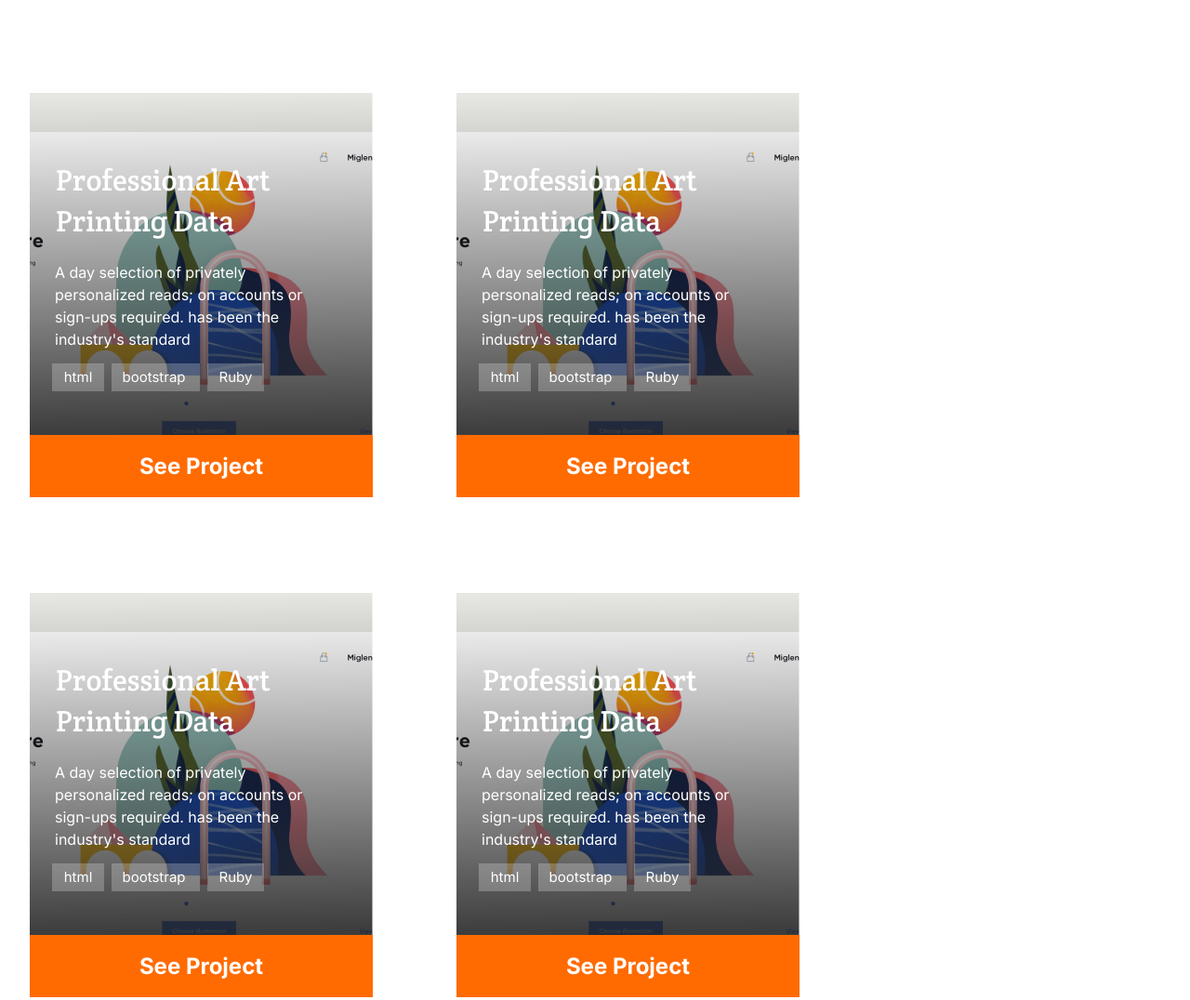
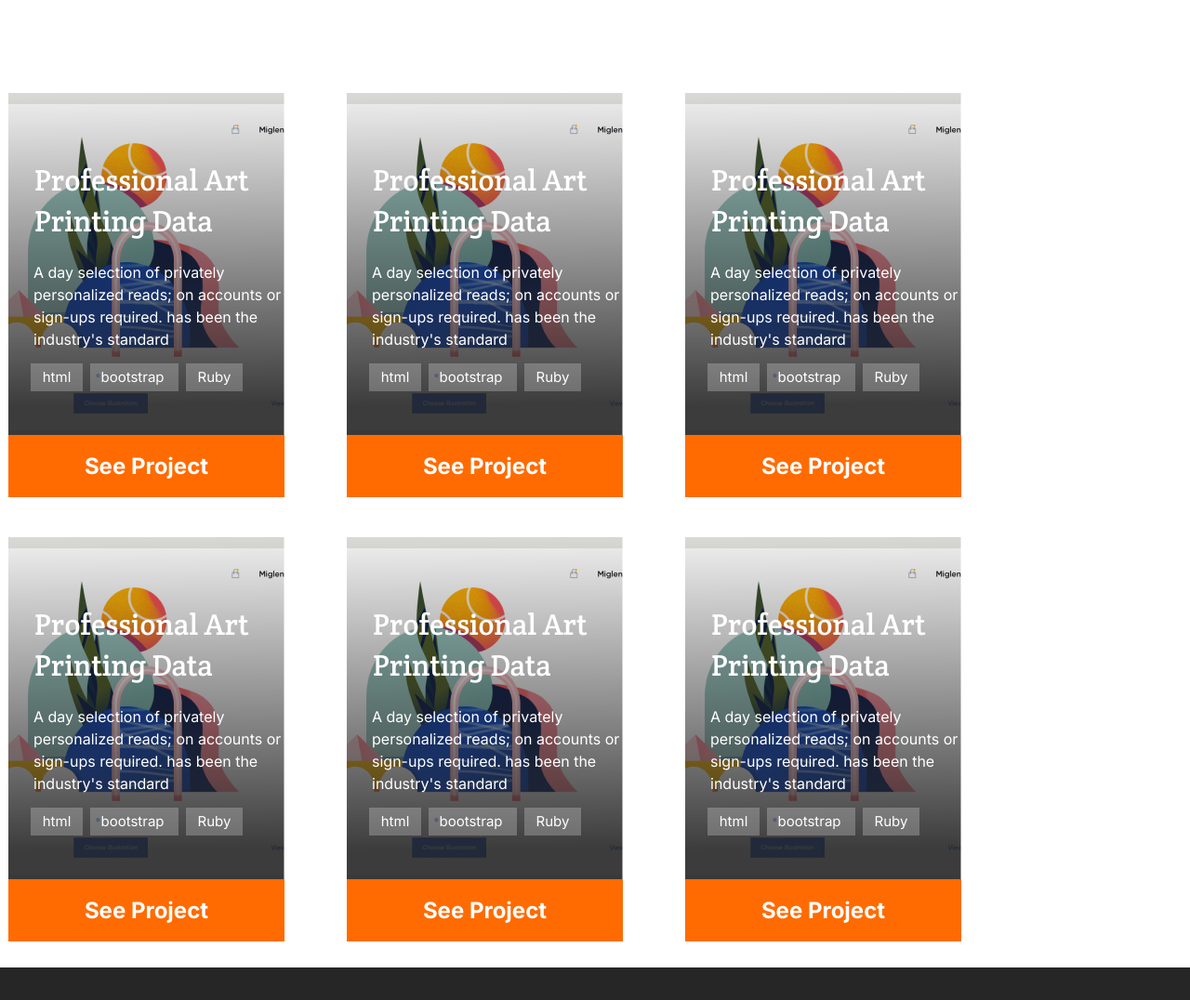
Before and after one commit to peteronyam/desktop-portfolio, a plain HTML site: page index.html in a window 1280 px wide. Shown: the part 1623-2699 px from the top of the page at 93% size. Drawn offline with Linux system fonts and the light colour scheme.

Commit message:
Update styles.css

```diff
--- a/styles.css
+++ b/styles.css
@@ -474,12 +474,13 @@
       background-image: url(./images/work1.png);
       background-position: 100%;
       background-repeat: no-repeat;
-      width: 369px;
+      width: 297px;
       margin-top: 103px;
-      height: 435px;
+      height: 375px;
       float: left;
       top: 8px;
-      margin-left: 90px;
+      justify-content: end;
+      margin-left: 67px;
       background-color: linear-gradient rgba(38, 38, 38, 0) 0.34% #262626 61.21%;
     }
 
@@ -708,6 +709,7 @@
       background-repeat: no-repeat;
       background-position: bottom;
       background-position-x: 100%;
+      margin-top: -816px;
     }
 
     .horizontal-line {
```
